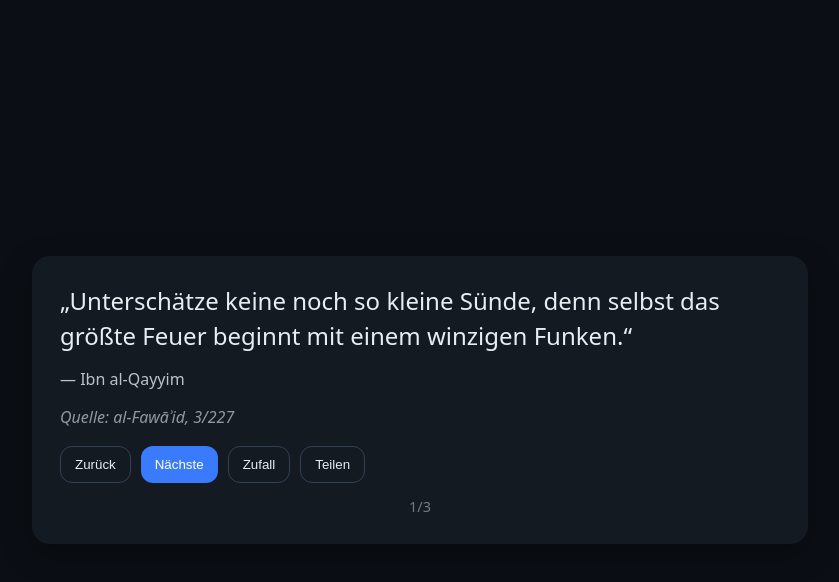
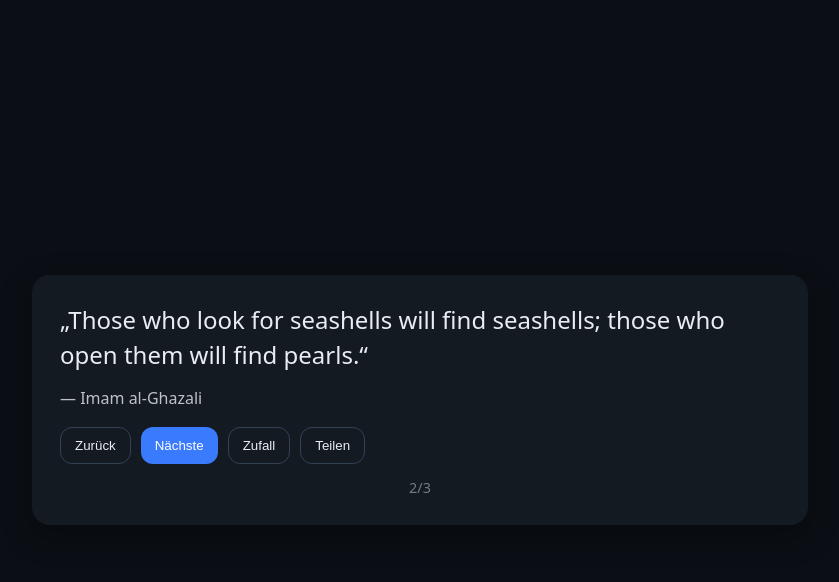
Before and after one commit to wahadu/Quotes-of-Scholars-and-more, a plain HTML site: page index.html in a window 1280 px wide. Both pictures are taken after a click on the button "Zufall". Shown: the whole page, without its empty margins (220-1059 px from the left). Drawn offline with Linux system fonts and the light colour scheme.

Commit message:
Update index.html

```diff
--- a/index.html
+++ b/index.html
@@ -59,6 +59,16 @@
       document.getElementById('source').textContent = q.source ? `Quelle: ${q.source}` : '';
       document.getElementById('footer').textContent = `${state.idx+1}/${state.quotes.length}`;
     }
+    function randomJump(){
+  if (!state.quotes.length) return;
+  let n;
+  do { n = Math.floor(Math.random() * state.quotes.length); }
+  while (state.quotes.length > 1 && n === state.idx);
+  state.idx = n;
+  render();
+}
+
+document.getElementById('shuffleBtn').onclick = randomJump;
 
     function next(n=1){ state.idx = (state.idx + n + state.quotes.length) % state.quotes.length; render(); }
 
```
